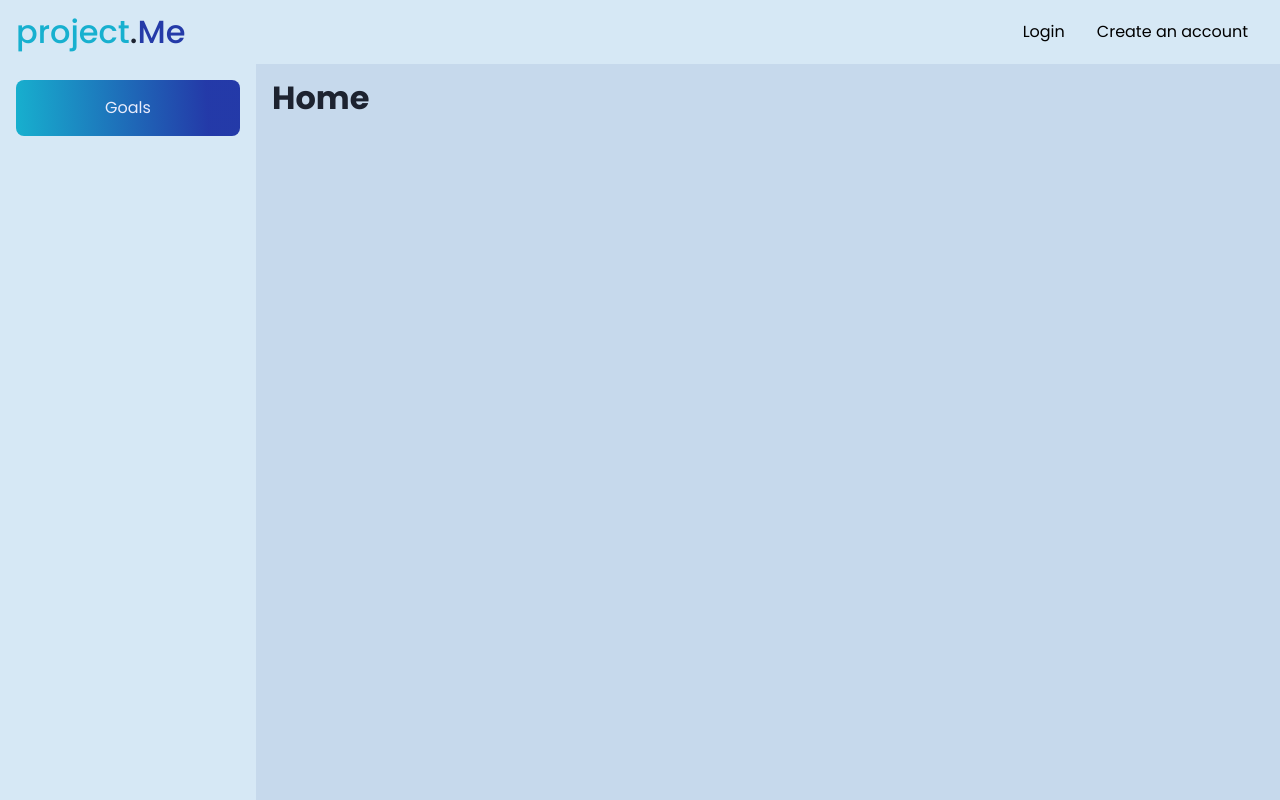
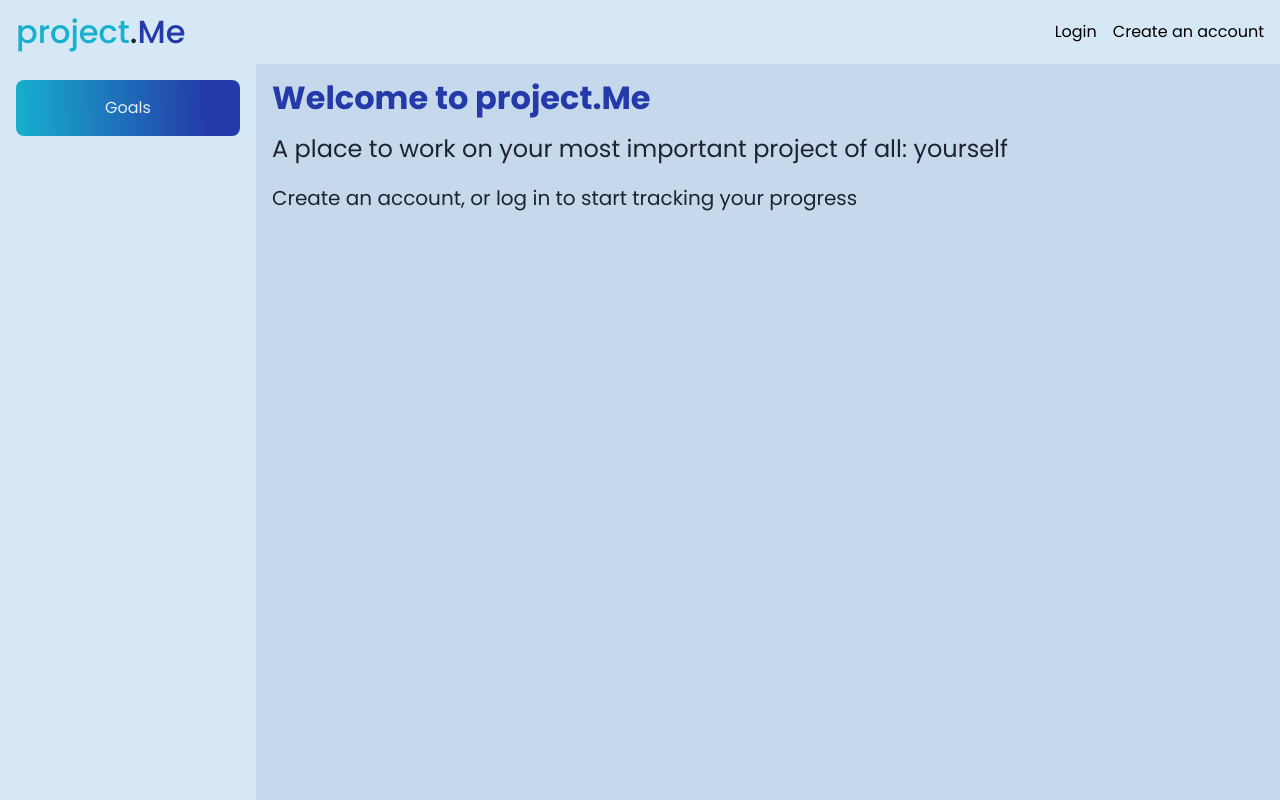
Before and after one commit to allanlalangan/project.Me, a React (Create React App) app in the folder client/: page / in a window 1280 px wide. Built offline with nearby package versions, Linux system fonts and the light colour scheme.

Commit message:
add welcome messages

```diff
--- a/client/src/components/Dashboard/Dashboard.jsx
+++ b/client/src/components/Dashboard/Dashboard.jsx
@@ -1,15 +1,22 @@
 // IMPORT
 
 // styles and ui
+import { useSelector } from 'react-redux';
 import styles from './Dashboard.module.scss';
 // custom components
 
 ///
 
 const Dashboard = () => {
+  const { user } = useSelector((state) => state.auth);
   return (
     <section className={styles['dashboard-container']}>
-      <h2 className={styles['dashboard-heading']}>Dashboard</h2>
+      <h2 className={styles['heading']}>Dashboard</h2>
+      <article>
+        <p className={styles['welcome-msg']}>
+          Welcome {user.name}! What's on today's agenda?
+        </p>
+      </article>
     </section>
   );
 };
--- a/client/src/components/Dashboard/Dashboard.module.scss
+++ b/client/src/components/Dashboard/Dashboard.module.scss
@@ -1,11 +1,19 @@
-/* .dashboard-container {
+@use '../../scss/abstracts/colors' as colors;
+@use '../../scss/abstracts/mixins' as mixins;
+@use '../../scss/abstracts/variables' as var;
+
+.dashboard-container {
   display: flex;
   flex-direction: column;
   align-items: center;
   justify-content: center;
-
 }
 
-.dashboard-heading {
-  padding: 1rem;
-} */
+.heading {
+  color: colors.$sec;
+  margin-bottom: 1rem;
+}
+
+.welcome-msg {
+  font-size: 1.5rem;
+}
--- a/client/src/components/Header/Header.module.scss
+++ b/client/src/components/Header/Header.module.scss
@@ -37,6 +37,6 @@
 
 .links {
   .__link {
-    padding: 0 1rem;
+    padding-left: 1rem;
   }
 }
--- a/client/src/pages/home.js
+++ b/client/src/pages/home.js
@@ -1,6 +1,7 @@
 import { useEffect } from 'react';
 import { useSelector } from 'react-redux';
 import { useNavigate } from 'react-router-dom';
+import styles from './home.module.scss';
 
 const Home_page = () => {
   const { user } = useSelector((state) => state.auth);
@@ -11,7 +12,13 @@ const Home_page = () => {
 
   return (
     <>
-      <h1>Home</h1>
+      <h1 className={styles.heading}>Welcome to project.Me</h1>
+      <p className={styles.message}>
+        A place to work on your most important project of all: yourself
+      </p>
+      <p className={styles['call-to-action']}>
+        Create an account, or log in to start tracking your progress
+      </p>
     </>
   );
 };
--- /dev/null
+++ b/client/src/pages/home.module.scss
@@ -0,0 +1,21 @@
+@use '../scss/abstracts/colors' as colors;
+@use '../scss/abstracts/variables' as var;
+@use '../scss/abstracts/mixins' as mixins;
+
+.heading,
+.message,
+.call-to-action {
+  margin-bottom: 1rem;
+}
+
+.heading {
+  color: colors.$sec;
+}
+
+.message {
+  font-size: 1.5rem;
+}
+
+.call-to-action {
+  font-size: 1.25rem;
+}
```
